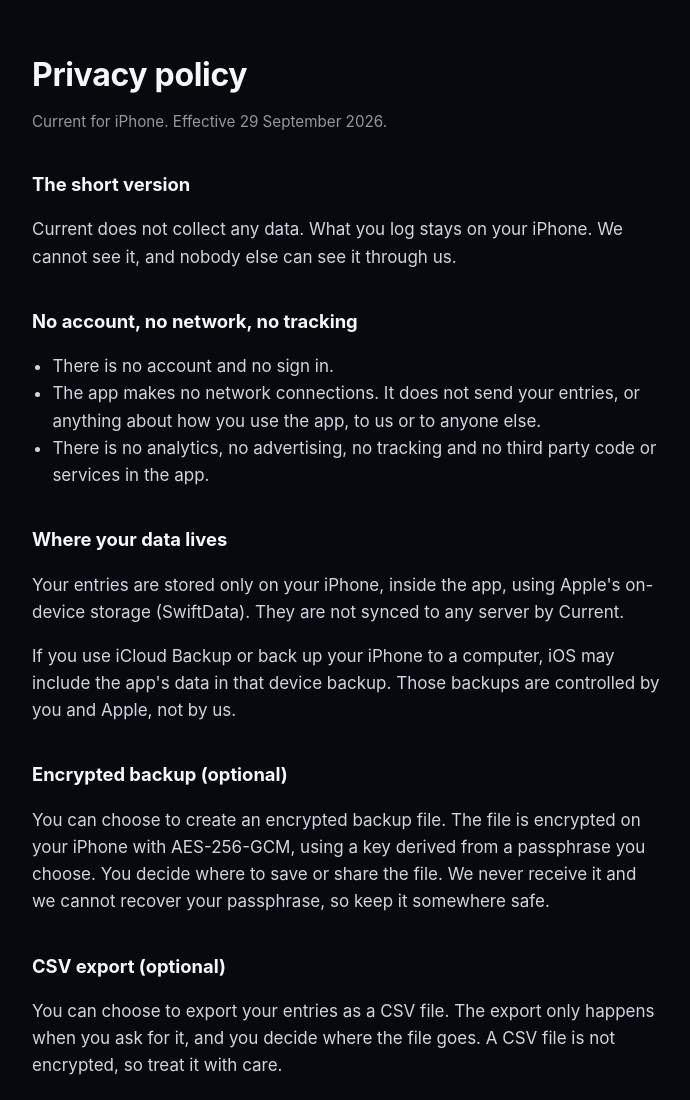
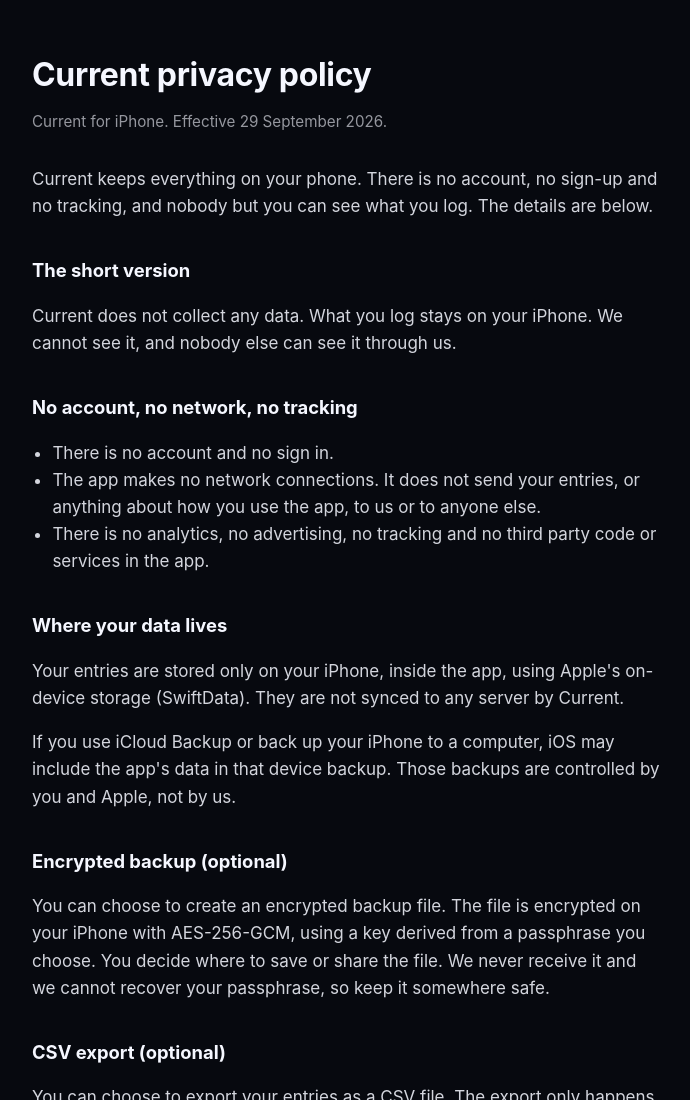
Before and after one commit to sct8888/current-legal, a plain HTML site: page privacy.html in a window 1280 px wide. Shown: the top 1100 px of the page, without its empty margins (292-982 px from the left). Drawn offline with Linux system fonts and the light colour scheme.

Commit message:
Privacy page: title and intro from final tester copy

```diff
--- a/privacy.html
+++ b/privacy.html
@@ -3,13 +3,14 @@
 <head>
 <meta charset="utf-8">
 <meta name="viewport" content="width=device-width, initial-scale=1">
-<title>Current: Privacy policy</title>
+<title>Current privacy policy</title>
 <link rel="stylesheet" href="style.css">
 </head>
 <body>
 <main>
-<h1>Privacy policy</h1>
+<h1>Current privacy policy</h1>
 <p class="meta">Current for iPhone. Effective 29 September 2026.</p>
+<p>Current keeps everything on your phone. There is no account, no sign-up and no tracking, and nobody but you can see what you log. The details are below.</p>
 
 <h2>The short version</h2>
 <p>Current does not collect any data. What you log stays on your iPhone. We cannot see it, and nobody else can see it through us.</p>
```
